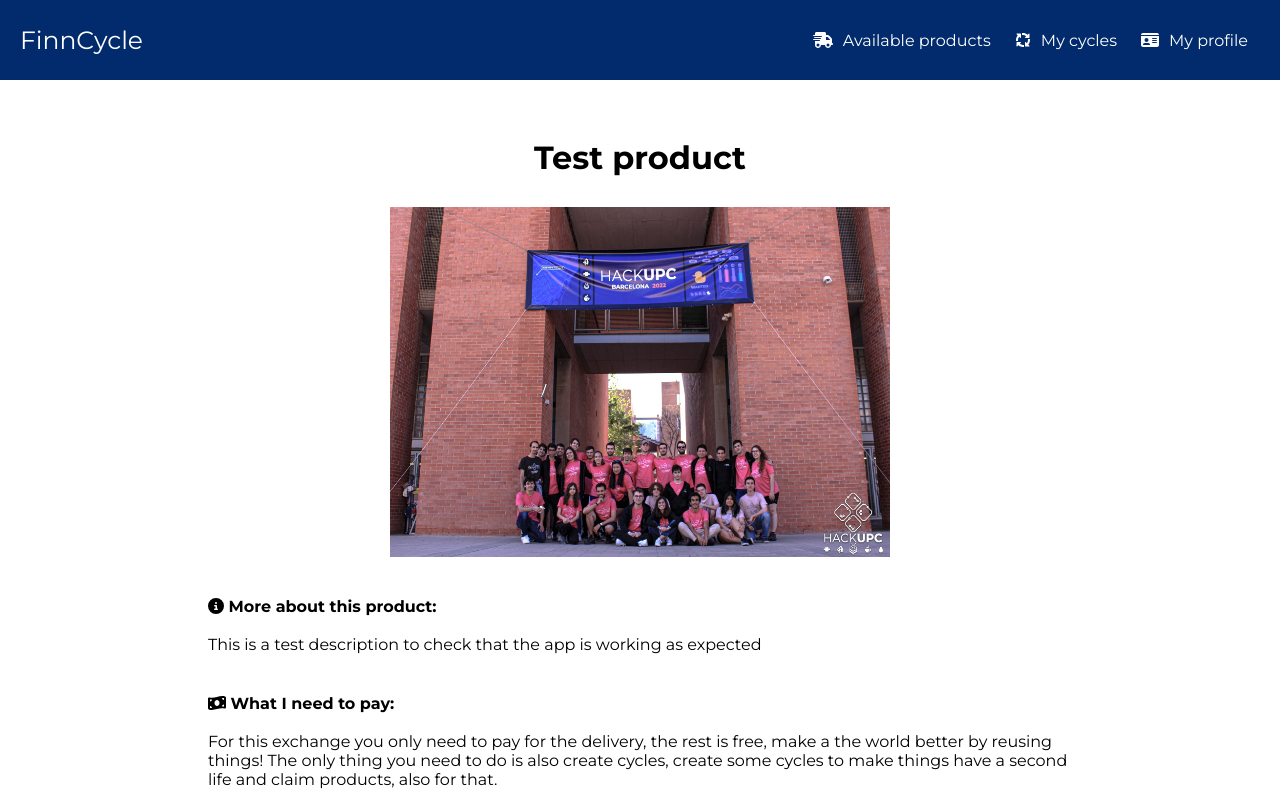
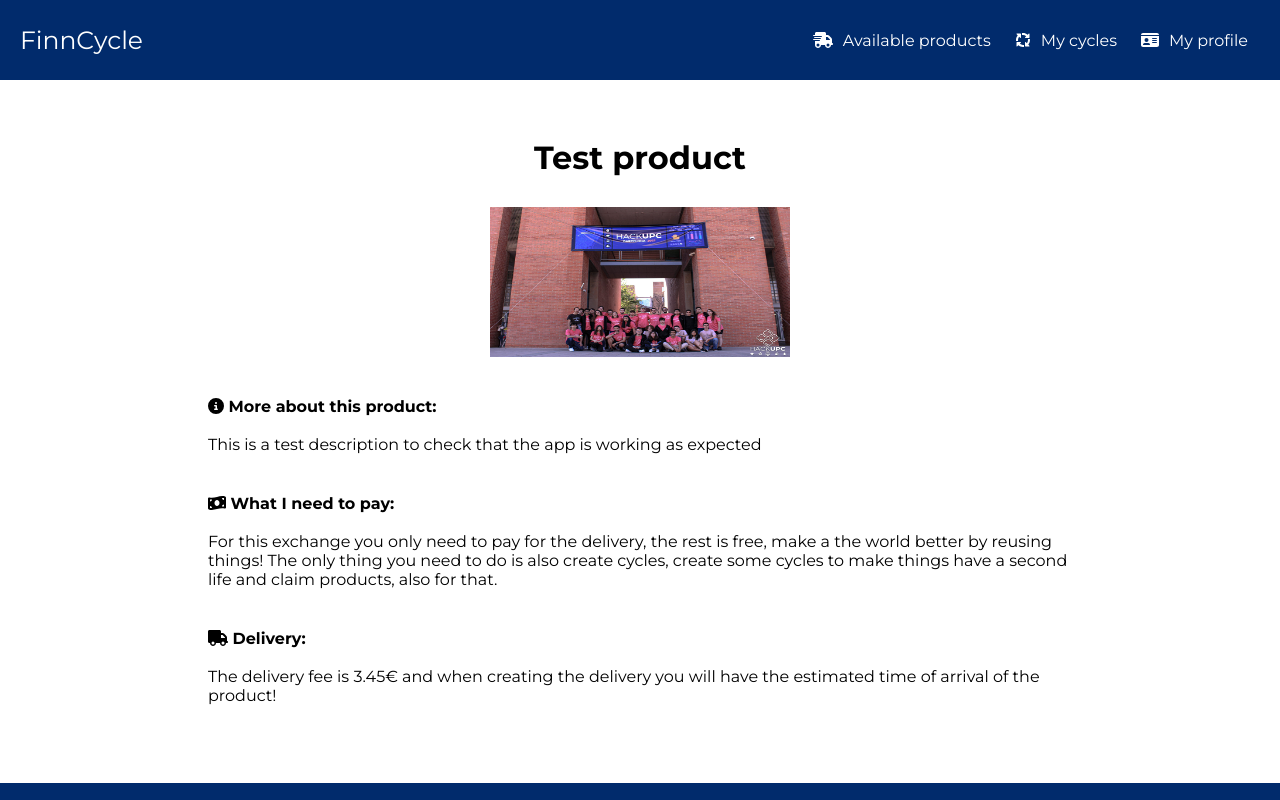
Before and after one commit to carlotacb/finncycle, a Next.js app in the folder client/finncycle/: page /available-products/1 in a window 1280 px wide. Shown: the top 800 px of the page. Built offline with nearby package versions, Linux system fonts and the light colour scheme.

Commit message:
fix build

```diff
--- a/client/finncycle/src/pages/available-products/[product_id].tsx
+++ b/client/finncycle/src/pages/available-products/[product_id].tsx
@@ -3,8 +3,8 @@ import { H1 } from "../../components/generic-components/general-styled-component
 import Head from "next/head";
 import styled from "styled-components";
 import Image from "next/image";
-import {FontAwesomeIcon} from "@fortawesome/react-fontawesome";
-import {faCircleInfo, faMoneyBillWave, faTruck} from "@fortawesome/free-solid-svg-icons";
+import { FontAwesomeIcon } from "@fortawesome/react-fontawesome";
+import { faCircleInfo, faMoneyBillWave, faTruck } from "@fortawesome/free-solid-svg-icons";
 
 export async function getServerSideProps(context: GetServerSidePropsContext) {
   const productId = context.params ? context.params.product_id as string : 'not-valid';
@@ -32,7 +32,7 @@ const Container = styled.div`
   flex-direction: column;
   padding: 4%;
   width: 80%;
-  margin: 0 auto;
+  margin: 0 auto 30px;
 `;
 
 const Description = styled.div`
@@ -58,7 +58,7 @@ export default function ProductDetailsPage(props: ProductDetailsPageProps) {
       </Head>
       <Container>
         <H1>{productName}</H1>
-        <Image width="500" height="350" src={productImage} alt={productImage}/>
+        <Image width="300" height="150" src={productImage} alt={productImage}/>
         <Description>
           <b><FontAwesomeIcon icon={faCircleInfo}/> More about this product: </b><br /><br />
           {productDescription}
--- a/client/finncycle/src/pages/available-products/index.tsx
+++ b/client/finncycle/src/pages/available-products/index.tsx
@@ -3,10 +3,10 @@ import Head from "next/head";
 import { faRecycle, faInfo } from "@fortawesome/free-solid-svg-icons";
 import ProductCard from "../../components/generic-components/ProductCard";
 import { FontAwesomeIcon } from "@fortawesome/react-fontawesome";
-import {H1, StyledButton} from "../../components/generic-components/general-styled-components";
+import { H1 } from "../../components/generic-components/general-styled-components";
 import { confirmAlert } from 'react-confirm-alert';
 import 'react-confirm-alert/src/react-confirm-alert.css';
-import {router} from "next/client";
+import { useRouter } from "next/router";
 
 const Container = styled.div`
   display: flex;
@@ -37,6 +37,8 @@ const claimProduct = (id: string) => {
 }
 
 export default function AvailableProducts() {
+  const router = useRouter();
+
   return (
     <>
       <Head>
```
